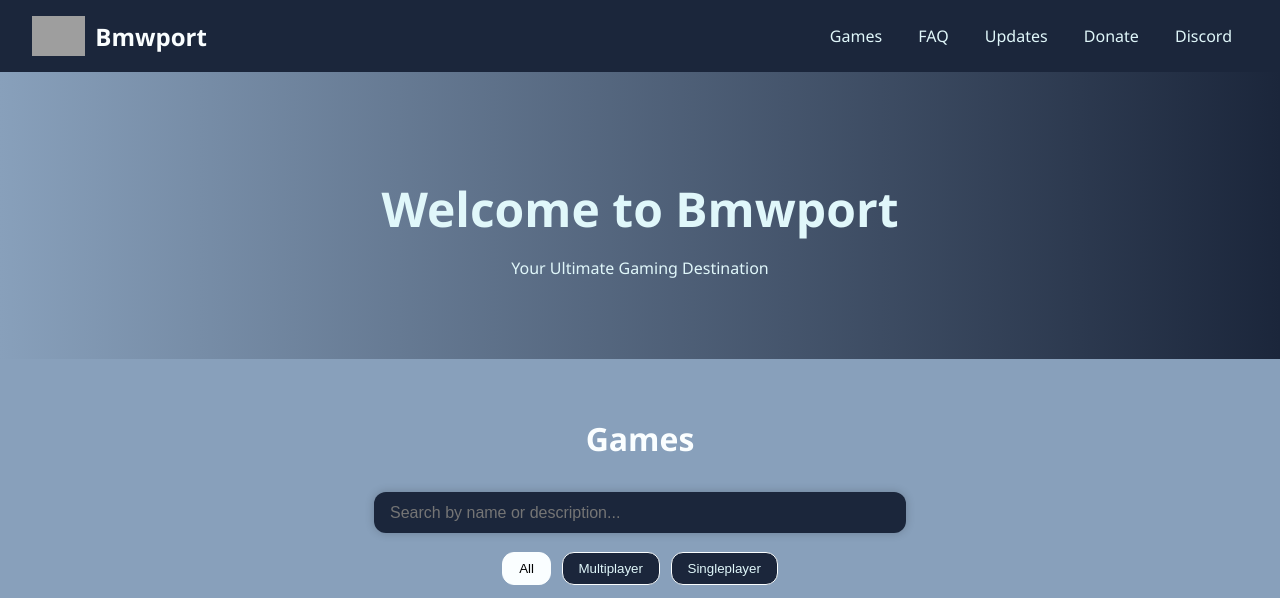
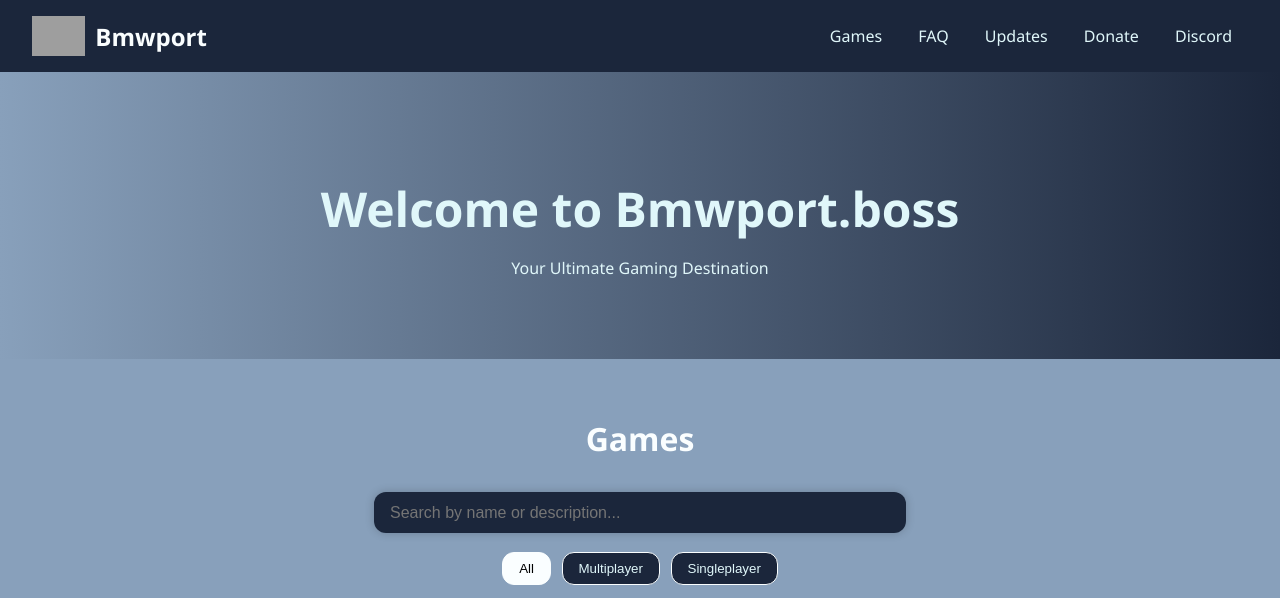
Before and after one commit to BMWPORT/Bmwport.boss, a plain HTML site: page index.html in a window 1280 px wide. Shown: the top 598 px of the page. Drawn offline with nearby package versions, Linux system fonts and the light colour scheme; no server answers; grey boxes are pictures that could not be loaded.

Commit message:
Update index.html

```diff
--- a/index.html
+++ b/index.html
@@ -2,8 +2,8 @@
 <html lang="en">
 <head>
   <meta charset="UTF-8" />
-  <meta name="Bmwport" content="width=device-width, initial-scale=1.0"/>
-  <title>Precision. Power. Ported.</title>
+  <meta name="Bmwport.boss" content="width=device-width, initial-scale=1.0"/>
+  <title>Bmwpor.boss Precision. Power. Ported.</title>
   <link rel="icon" type="image/png" href="https://cdn.discordapp.com/attachments/1340286601502261280/1372985644703547452/27c9a978-b122-40f6-b64a-216ba7c2f5ae.png?ex=68296cc6&is=68281b46&hm=4d1a2df30bd0120efaf3f5d3d09a75bd3209b9d27ad8eea1bac5dc542d1b6a00&" />
   <style>
     :root {
@@ -458,7 +458,7 @@
   </header>
 
   <section class="hero">
-    <h1>Welcome to Bmwport</h1>
+    <h1>Welcome to Bmwport.boss</h1>
     <p>Your Ultimate Gaming Destination</p>
   </section>
 
```
